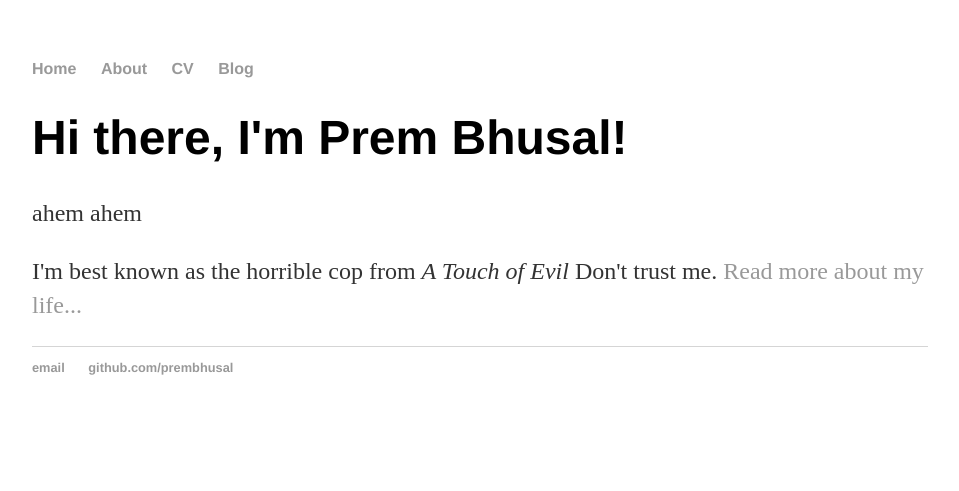
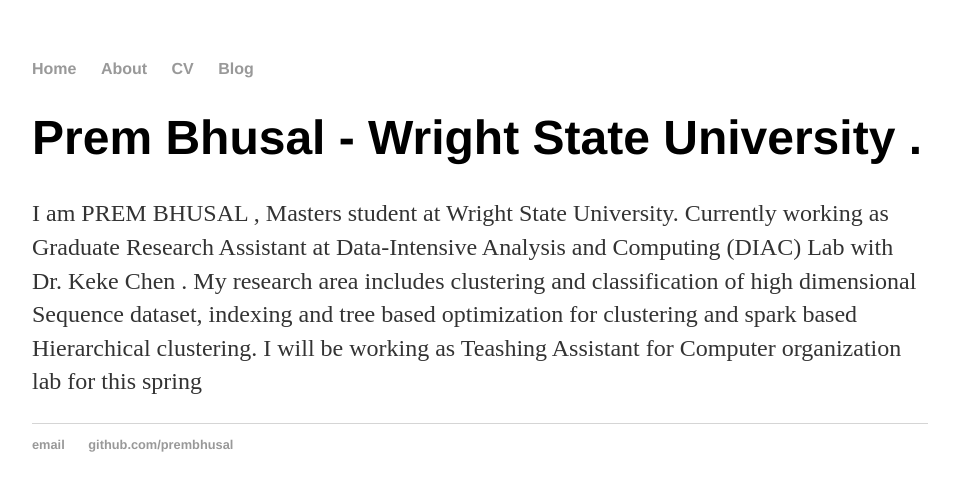
Before and after one commit to prembhusal/prembhusalWebsite, a Jekyll site: the page built from index.html, in a window 1280 px wide. Shown: the top 491 px of the page, without its empty margins (160-1119 px from the left). Built offline with Jekyll 4.4.1, drawn with Linux system fonts in a browser that asks for light colours.

Commit message:
Update index.html

```diff
--- a/index.html
+++ b/index.html
@@ -3,7 +3,9 @@ layout: default
 title: prembhusal
 ---
 <div class="blurb">
-	<h1>Hi there, I'm Prem Bhusal!</h1>
-	<p> ahem ahem </P>
-	<p>I'm best known as the horrible cop from <em>A Touch of Evil</em> Don't trust me. <a href="/about">Read more about my life...</a></p>
-</div><!-- /.blurb -->
+	<h1>Prem Bhusal - Wright State University .</h1>
+	<p>I am PREM BHUSAL , Masters student at  Wright State University. Currently  working as Graduate Research Assistant at
+	Data-Intensive Analysis and Computing (DIAC) Lab with Dr. Keke Chen . My research area includes clustering
+	and classification of high dimensional Sequence dataset, indexing and tree based optimization for clustering and spark based
+	Hierarchical clustering. I will be working as Teashing Assistant for Computer organization lab for this spring</P>
+	</div><!-- /.blurb -->
```
